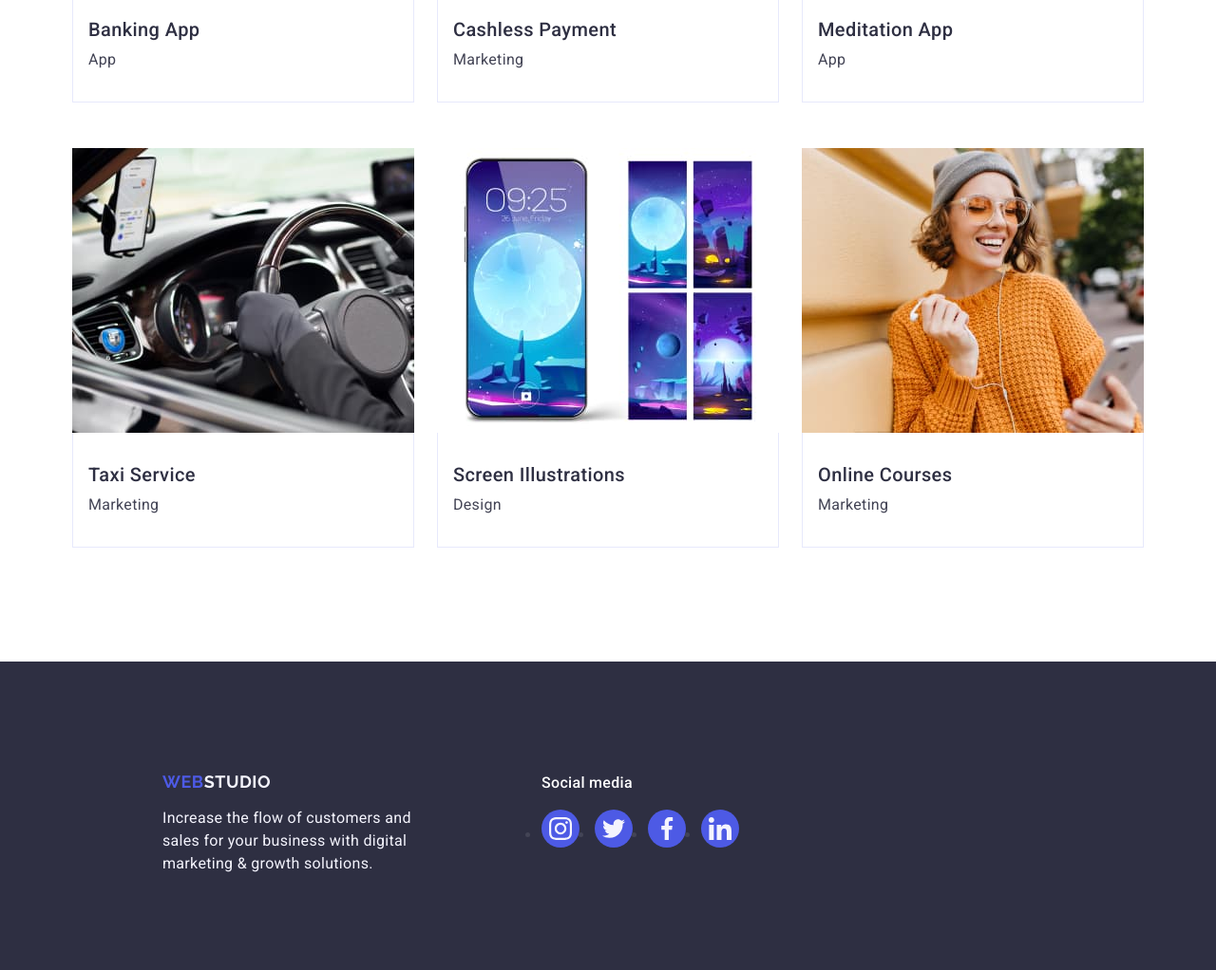
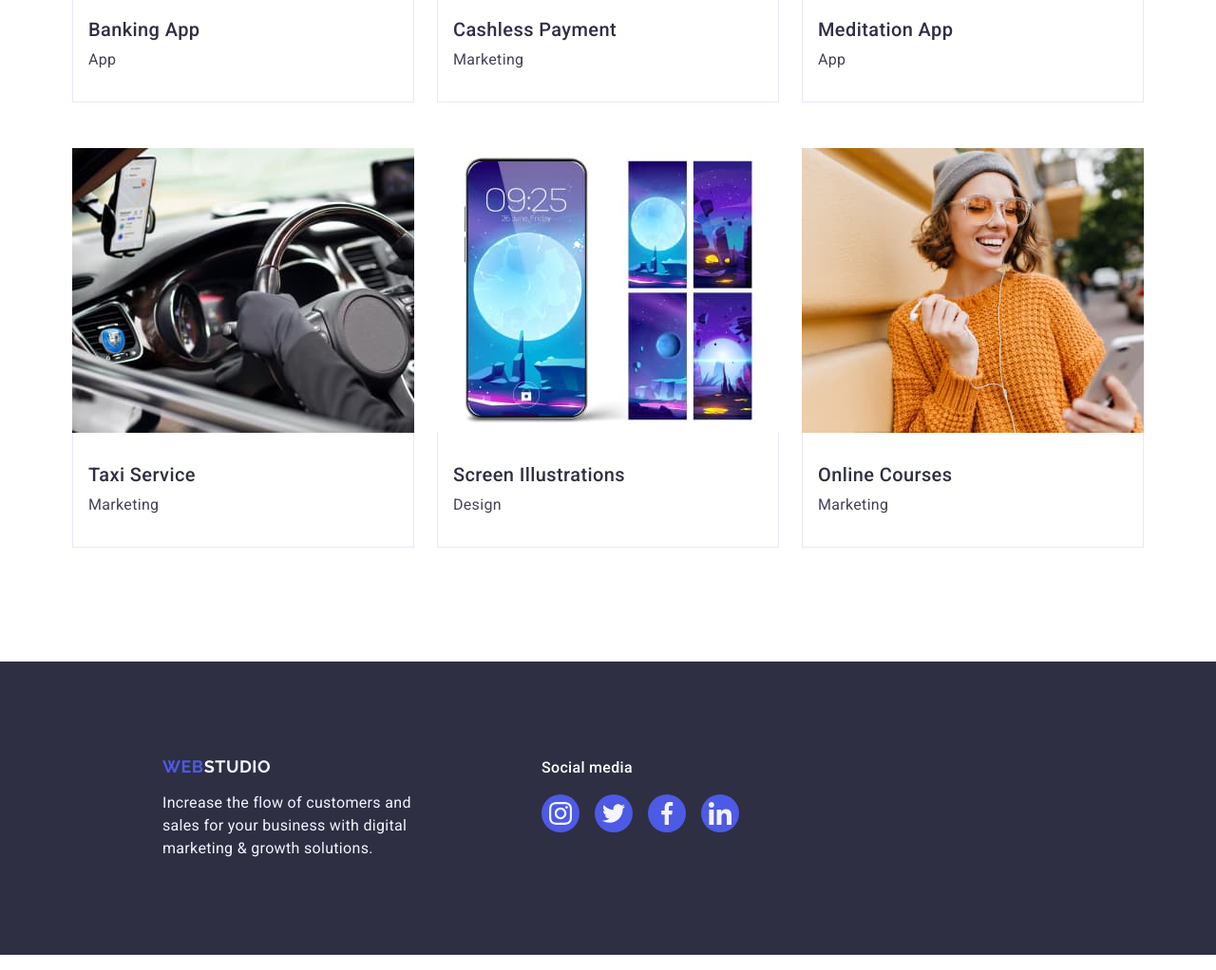
Before and after one commit to irpolg/goit-markup-hw-04, a plain HTML site: page index.html in a window 1280 px wide. Shown: the part 2478-3500 px from the top of the page at 95% size. Drawn offline with nearby package versions, Linux system fonts and the light colour scheme.

Commit message:
4hw-5upd-footer

```diff
--- a/css/styles.css
+++ b/css/styles.css
@@ -496,12 +496,14 @@ svg {
     line-height: 1.5;
     letter-spacing: 0.02em;
     color: #ffffff;
+    margin: 0;     /*12-12-2023*/
     margin-bottom: 16px;
 }
 
 .menu-footer-social {
     display: flex;
     gap: 16px;
+    list-style: none;  /*12-12-2023*/
 }
 
 .footer-social-li {
```
